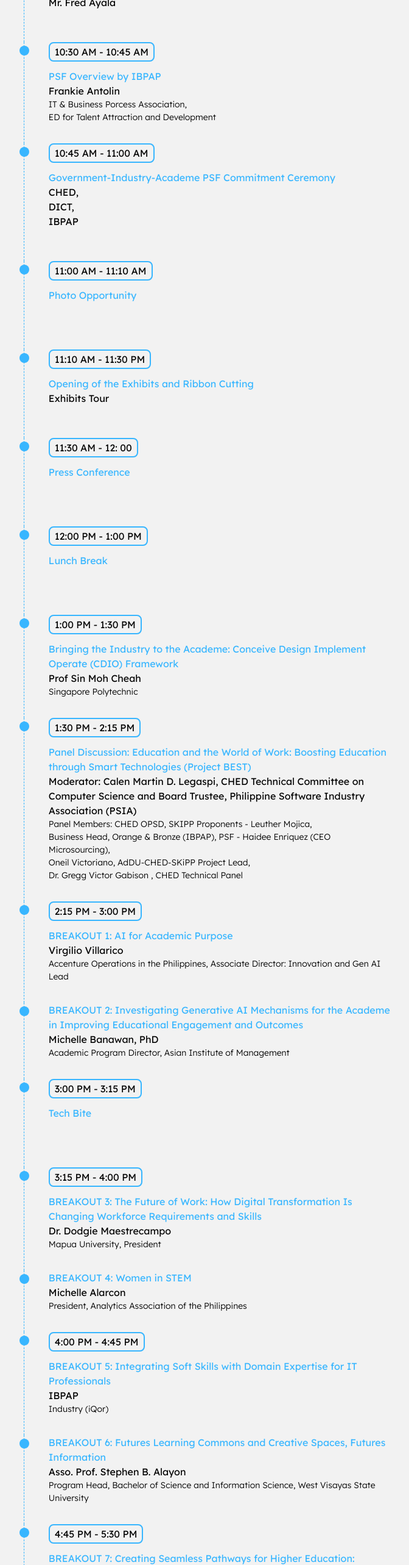
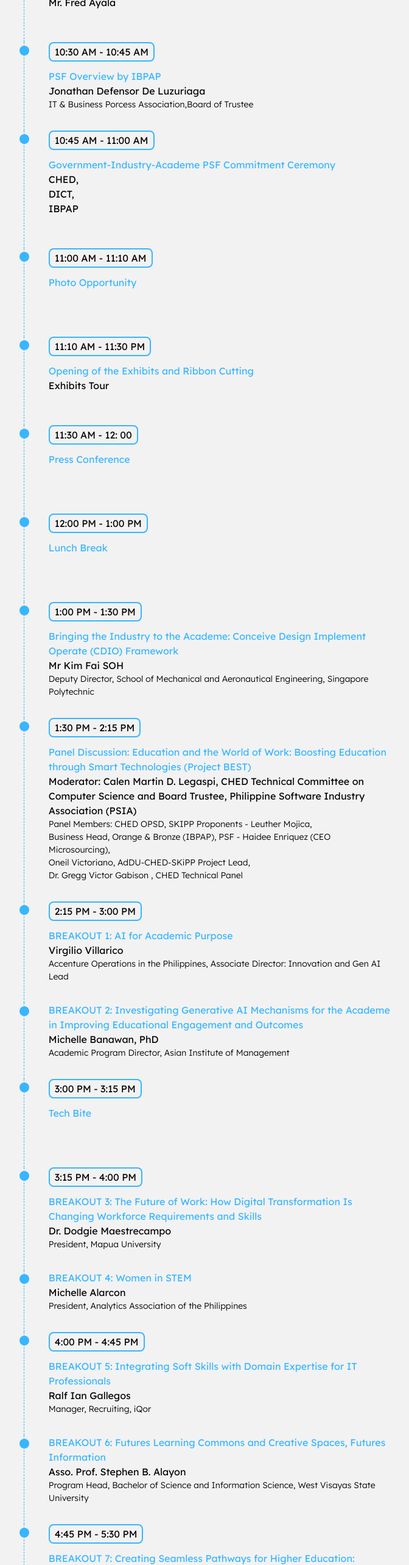
Before and after one commit to Samshh/CHEDx-Website, a React (Vite) app: page /programme in a window 1280 px wide. Shown: the part 2760-5326 px from the top of the page at 61% size, without its empty margins (303-975 px from the left). Built offline with nearby package versions, Linux system fonts and the light colour scheme.

Commit message:
EDIT: programme timeline

```diff
--- a/src/pages/programme/components/MappedTimeline.tsx
+++ b/src/pages/programme/components/MappedTimeline.tsx
@@ -53,8 +53,8 @@ const timeline: Timeline = {
     {
       time: "10:30 AM - 10:45 AM",
       segment: "PSF Overview by IBPAP",
-      title: "Frankie Antolin",
-      subtitle: "IT & Business Porcess Association, \nED for Talent Attraction and Development",
+      title: "Jonathan Defensor De Luzuriaga",
+      subtitle: "IT & Business Porcess Association,Board of Trustee",
     },
     {
       time: "10:45 AM - 11:00 AM",
@@ -89,8 +89,8 @@ const timeline: Timeline = {
     {
       time: "1:00 PM - 1:30 PM",
       segment: "Bringing the Industry to the Academe: Conceive Design Implement Operate (CDIO) Framework",
-      title: "Prof Sin Moh Cheah",
-      subtitle: "Singapore Polytechnic",
+      title: "Mr Kim Fai SOH",
+      subtitle: "Deputy  Director, School of Mechanical and  Aeronautical Engineering, Singapore Polytechnic",
     },
     {
       time: "1:30 PM - 2:15 PM",
@@ -125,7 +125,7 @@ const timeline: Timeline = {
       segment:
         "BREAKOUT 3: The Future of Work: How Digital Transformation Is Changing Workforce Requirements and Skills",
       title: "Dr. Dodgie Maestrecampo",
-      subtitle: "Mapua University, President",
+      subtitle: "President, Mapua University",
     },
     {
       time: "",
@@ -136,8 +136,8 @@ const timeline: Timeline = {
     {
       time: "4:00 PM - 4:45 PM",
       segment: "BREAKOUT 5: Integrating Soft Skills with Domain Expertise for IT Professionals",
-      title: "IBPAP",
-      subtitle: "Industry (iQor)",
+      title: "Ralf Ian Gallegos",
+      subtitle: "Manager, Recruiting, iQor",
     },
     {
       time: "",
@@ -224,7 +224,7 @@ const timeline: Timeline = {
     {
       time: "",
       segment: "BREAKOUT 12: Game Development PSF: Emerging Tech Career Pathways",
-      title: "Rafael Cabredo",
+      title: "Norman Lee",
       subtitle: "Game Developers Association of the Philippines (GDAP), Board Trustee",
     },
     {
@@ -250,8 +250,8 @@ const timeline: Timeline = {
       time: "2:45 PM - 4:00 PM",
       segment: "Building Synergy: Aligning IT Education with Industry Demands (panel discussion with audience Q & A)",
       title:
-        "Dr. Rolyn Daguil, PhD, President, Caraga State University\nDr. Bobby D. Gerardo, D. Eng, President, Northern Iloilo State University \nDr. Cherry Lyn Sta. Romana, Dean. College of Computer Studies, Cebu Institute of Technology - University \nDr. Dave E. Marcial, Director, Dr. Mariano C. Lao Global Studied Center, Siliman University",
-      subtitle: "representing the Industry: \nIBPAP\nPSIA\nISACAA\nModerator: Dr. Gregg Victor Gabison",
+        "Dr. Rolyn Daguil, PhD, President, Caraga State University, \nDr. Bobby D. Gerardo, D. Eng, President, Northern Iloilo State University, \nDr. Cherry Lyn Sta. Romana, Dean. College of Computer Studies, Cebu Institute of Technology- University, \nDr. Dave E. Marcial, Director, Dr. Mariano C. Lao Global Studies Center, Siliman University, \nFrankie Antolin, Executive Director  for Talent Attraction and Development, IT & Business Porcess Association of the Philippines, \nJonathan Defensor De Luzuriaga, President, Philippine Software Industry Association",
+      subtitle: "Moderator: Dr. Gregg Victor Gabison",
     },
     {
       time: "4:00 PM - 4:15 PM",
```
